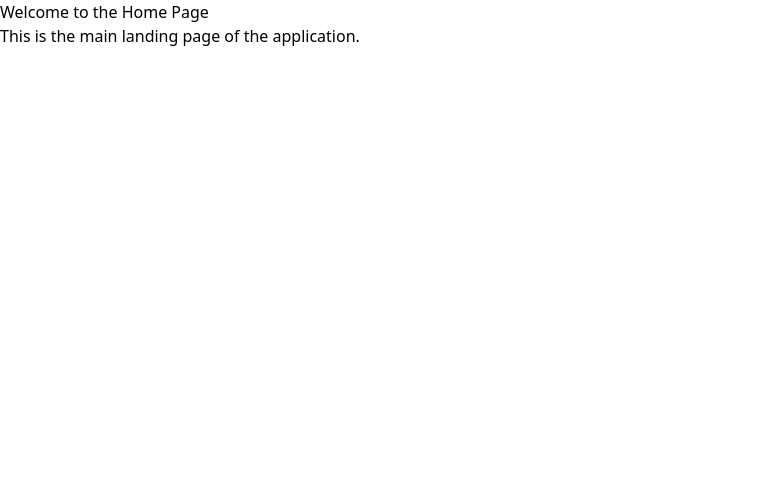
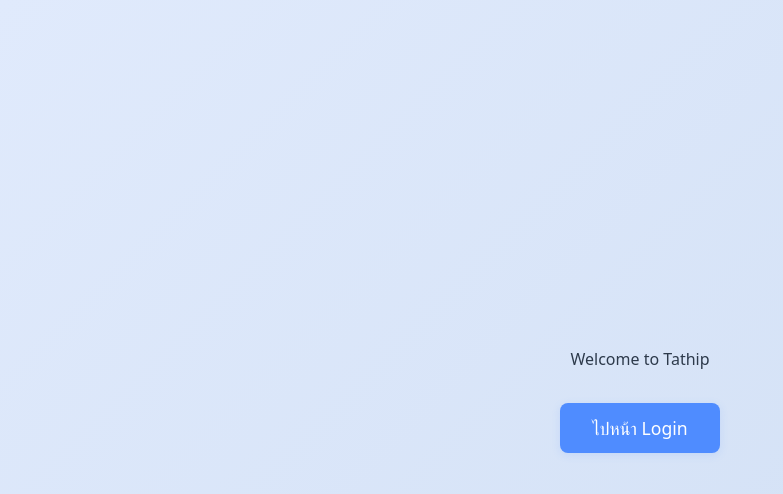
Before and after one commit to adithep-bm/tathip, a React (Vite) app in the folder frontend/: page / in a window 1280 px wide. Shown: the top 494 px of the page, without its empty margins (0-783 px from the left). Built offline with nearby package versions, Linux system fonts and the light colour scheme; no server answers.

Commit message:
frontend case management

```diff
--- a/frontend/src/App.tsx
+++ b/frontend/src/App.tsx
@@ -4,6 +4,7 @@
 import ProtectedRoute from "./contexts/ProtectedRoute";
 import Login from "./views/LoginPage";
 import CaseManagement from "./views/CaseManagementPage";
+import UsserManagementPage from "./views/UserManagementPage";
 
 function App() {
   return (
@@ -13,6 +14,7 @@
         <Route path="/login" element={<Login />} />
         <Route element={<ProtectedRoute />}>
           <Route path="/case" element={<CaseManagement />} />
+          <Route path="/user-management" element={<UsserManagementPage />} />
         </Route>
       </Routes>
     </Router >
--- /dev/null
+++ b/frontend/src/components/Header.tsx
@@ -0,0 +1,33 @@
+import { useAuth } from "../contexts/AuthContext";
+
+function Header() {
+  const { userInfo } = useAuth();
+  return (
+    <header className="bg-gradient-to-r from-slate-800 to-blue-900 text-white shadow-xl border-b border-slate-700">
+      <div className="max-w-7xl mx-auto px-4 sm:px-6 lg:px-8">
+        <div className="flex items-center justify-between h-16">
+          <div className="flex items-center space-x-4">
+            <img src="/logo.png" alt="Logo" className="w-12 h-12 text-blue-300" />
+            <div>
+              <h1 className="text-xl font-bold text-white">TATHIP</h1>
+              <p className="text-sm text-blue-200">ระบบผู้ช่วยสืบสวนอาชญากรรมทางไซเบอร์</p>
+            </div>
+          </div>
+          <div className="flex items-center space-x-4">
+            <div className="text-right">
+              <p className="text-sm font-medium text-white">{userInfo?.username}</p>
+              <p className="text-xs text-blue-200">{userInfo?.role}</p>
+            </div>
+            <button
+              className="bg-blue-700 hover:bg-blue-600 px-3 py-1 rounded-md text-sm font-medium transition-colors"
+            >
+              ออกจากระบบ
+            </button>
+          </div>
+        </div>
+      </div>
+    </header>
+  );
+}
+
+export default Header;
--- /dev/null
+++ b/frontend/src/components/SideBar.tsx
@@ -0,0 +1,42 @@
+import { Eye, FileText, Globe, AlertTriangle, BarChart3, Search, FolderOpen, Archive } from 'lucide-react';
+
+function SideBar() {
+  const menuItems = [
+    { id: 'dashboard', label: 'Dashboard', icon: BarChart3, color: 'text-blue-500', to: '/dashboard' },
+    { id: 'cases', label: 'Case Management', icon: FolderOpen, color: 'text-purple-500', to: '/cases' },
+    { id: 'slip', label: 'Slip Reader', icon: FileText, color: 'text-green-500', to: '/slip' },
+    { id: 'illegal-images', label: 'Illegal Image Detection', icon: Archive, color: 'text-emerald-500', to: '/illegal-images' },
+    { id: 'crawler', label: 'Web Crawler', icon: Globe, color: 'text-cyan-500', to: '/crawler' },
+    { id: 'watchlist', label: 'Watchlist', icon: Eye, color: 'text-red-500', to: '/watchlist' },
+    { id: 'alerts', label: 'Alert System', icon: AlertTriangle, color: 'text-orange-500', to: '/alerts' },
+    { id: 'reports', label: 'Reports', icon: Search, color: 'text-gray-500', to: '/reports' }
+  ];
+
+  return (
+    <div className="lg:col-span-1">
+      <nav className="bg-slate-800 rounded-lg shadow-lg p-6 border border-slate-700">
+        <h2 className="text-lg font-semibold text-white mb-4">เมนูหลัก</h2>
+        <ul className="space-y-2">
+          {menuItems.map((item) => {
+            const Icon = item.icon;
+            return (
+              <li key={item.id}>
+                <button
+                  className={`w-full flex items-center space-x-3 px-3 py-2 rounded-lg text-left transition-colors
+                  ? 'bg-blue-900 text-blue-200 border-l-4 border-blue-400'
+                  : 'text-gray-300 hover:bg-slate-700 hover:text-white'
+                  }`}
+                >
+                  <Icon className='w-5 h-5 text-blue-400' />
+                  <span className="font-medium">{item.label}</span>
+                </button>
+              </li>
+            );
+          })}
+        </ul>
+      </nav>
+    </div>
+  );
+}
+
+export default SideBar;
--- a/frontend/src/contexts/AuthContext.tsx
+++ b/frontend/src/contexts/AuthContext.tsx
@@ -3,16 +3,23 @@
 import axios from '../utils/axiosInstance';
 
 // --- Interfaces remain the same ---
+interface Credentials {
+    username: string;
+    password: string;
+}
+
 interface User {
-    id: number;
-    name: string;
+    id: string;
+    username: string;
+    role?: string;
+    // Add other user properties as needed
 }
 
 interface AuthContextType {
     userInfo: User | null;
     loading: boolean;
     action: {
-        login: (userData: User) => void;
+        login: (credentials: Credentials) => void;
         logout: () => void;
     };
 }
@@ -43,15 +50,14 @@
         fetchUser();
     }, []); // The empty array [] ensures this effect runs only once
 
-    const login = (userData: User) => {
-        // Save user to localStorage to persist the session
-        sessionStorage.setItem('tathip-user', JSON.stringify(userData));
+    const login = async (credentials: Credentials) => {
+        const response = await axios.post('/auths/login', credentials);
+        console.log('Login response:', response.data);
+        const userData = response.data;
         setUser(userData);
     };
 
     const logout = () => {
-        // Remove user from localStorage
-        sessionStorage.removeItem('tathip-user');
         setUser(null);
     };
 
--- a/frontend/src/views/CaseManagementPage.tsx
+++ b/frontend/src/views/CaseManagementPage.tsx
@@ -1,9 +1,21 @@
+import SideBar from '../components/SideBar';
+import Header from '../components/Header';
+
 function CaseManagementPage() {
   return (
-    <div>
-      <h1>Case Management</h1>
-      {/* Add your case management components here */}
-    </div>
+    <div className="min-h-screen bg-slate-900">
+      {/* Header */}
+      <Header />
+      <div className="max-w-7xl mx-auto px-4 sm:px-6 lg:px-8 py-8">
+        <div className="grid grid-cols-1 lg:grid-cols-4 gap-8">
+          < SideBar />
+          {/* Main Content */}
+          <div className="lg:col-span-3">
+
+          </div>
+        </div>
+      </div>
+    </div >
   );
 }
 
--- a/frontend/src/views/HomePage.tsx
+++ b/frontend/src/views/HomePage.tsx
@@ -1,10 +1,41 @@
+import { Link } from "react-router-dom";
+
+const containerStyle: React.CSSProperties = {
+  display: "flex",
+  flexDirection: "column",
+  alignItems: "center",
+  justifyContent: "center",
+  height: "100vh",
+  background: "linear-gradient(135deg, #e0eafc 0%, #cfdef3 100%)",
+};
+
+const buttonStyle: React.CSSProperties = {
+  padding: "0.75rem 2rem",
+  fontSize: "1.1rem",
+  background: "#4f8cff",
+  color: "#fff",
+  border: "none",
+  borderRadius: "8px",
+  boxShadow: "0 2px 8px rgba(79,140,255,0.15)",
+  cursor: "pointer",
+  transition: "background 0.2s",
+};
+
 function Home() {
   return (
-    <div>
-      <h1>Welcome to the Home Page</h1>
-      <p>This is the main landing page of the application.</p>
+    <div style={containerStyle}>
+      <h1 style={{ color: "#2d3a4b", marginBottom: "2rem" }}>Welcome to Tathip</h1>
+      <Link to="/login">
+        <button
+          style={buttonStyle}
+          onMouseOver={e => (e.currentTarget.style.background = "#357ae8")}
+          onMouseOut={e => (e.currentTarget.style.background = "#4f8cff")}
+        >
+          ไปหน้า Login
+        </button>
+      </Link>
     </div>
   );
-};
+}
 
 export default Home;
--- a/frontend/src/views/LoginPage.tsx
+++ b/frontend/src/views/LoginPage.tsx
@@ -2,7 +2,6 @@
 import { useAuth } from '../contexts/AuthContext';
 import { useNavigate } from 'react-router-dom';
 import { Lock, User } from 'lucide-react';
-import axios from '../utils/axiosInstance';
 
 const LoginPage: React.FC = () => {
   const [credentials, setCredentials] = useState({ username: '', password: '' });
@@ -18,10 +17,7 @@
       return;
     }
     try {
-      const response = await axios.post('/auths/login', credentials);
-      console.log('Login response:', response);
-      const userData = response.data;
-      action.login(userData);
+      action.login(credentials); // <-- 5. Call login action
       console.log('Login successful');
       navigate('/case');
     } catch (err: any) {
--- /dev/null
+++ b/frontend/src/views/UserManagementPage.tsx
@@ -0,0 +1,13 @@
+
+
+function UserManagementPage() {
+  return (
+    <div>
+      <h1>User Management</h1>
+      <p>This page will allow administrators to manage users.</p>
+      {/* Additional components and logic for user management will go here */}
+    </div>
+  );
+}
+
+export default UserManagementPage;
```
